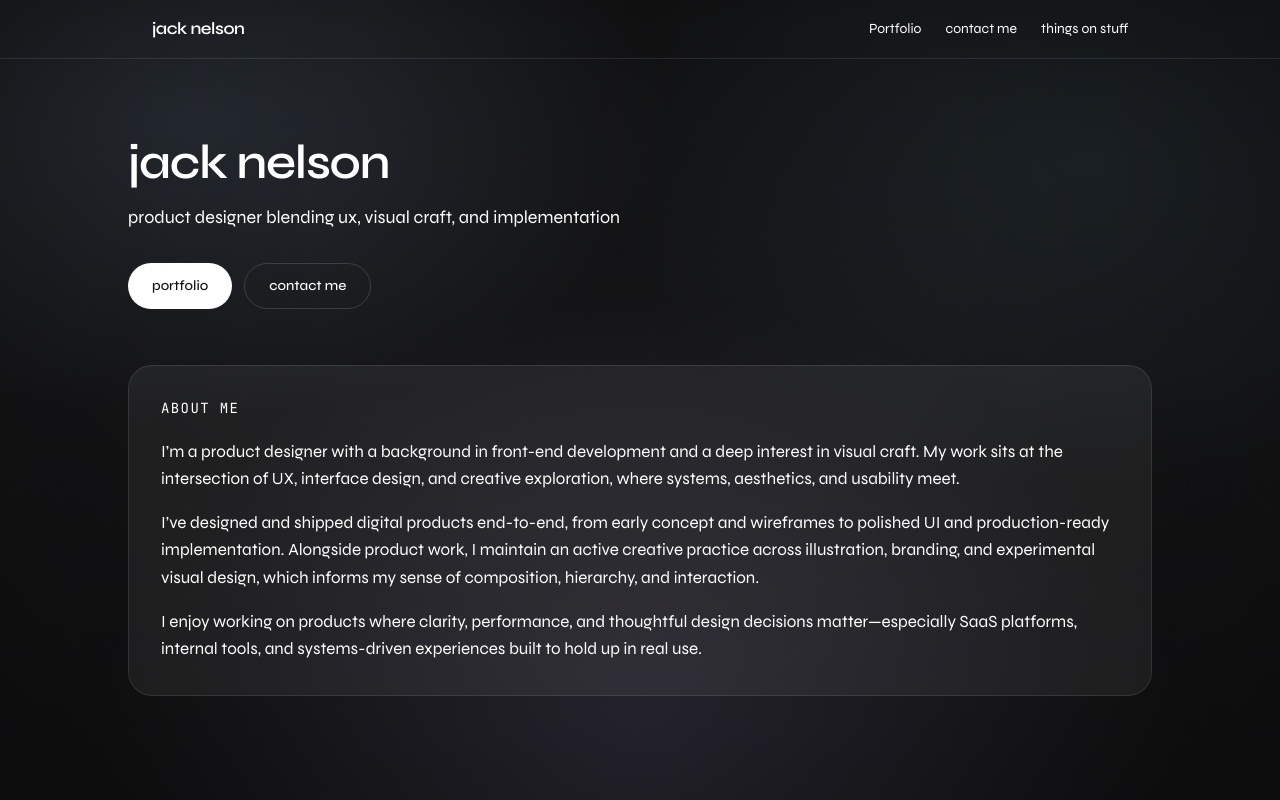
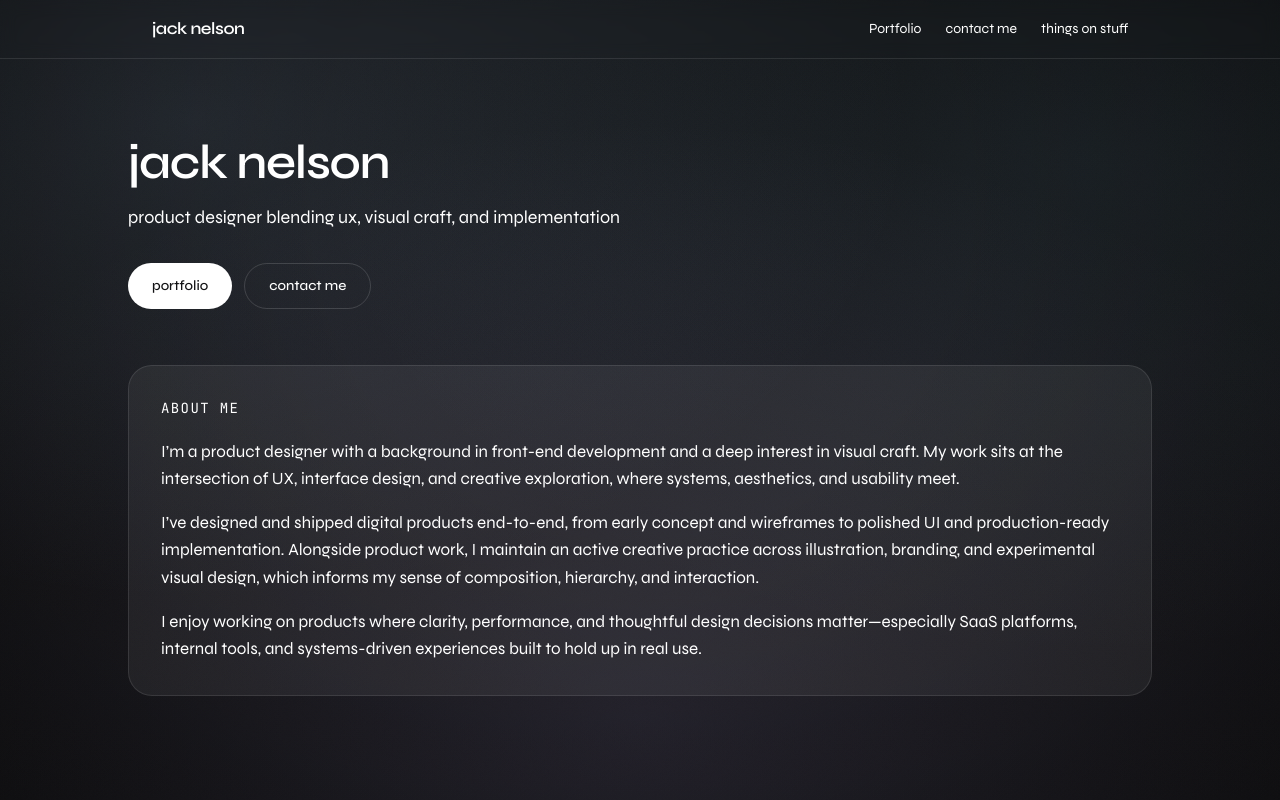
Before and after one commit to signalandform/jacknel, a Next.js app: page / in a window 1280 px wide. Shown: the top 800 px of the page. Built offline with nearby package versions, Linux system fonts and the light colour scheme.

Commit message:
increase background glow sizes

```diff
--- a/app/globals.css
+++ b/app/globals.css
@@ -27,9 +27,9 @@ body {
 /* Site-wide background treatment (no parallax; stays calm and readable) */
 .site-bg {
   background:
-    radial-gradient(800px 500px at 15% 15%, rgba(157, 194, 234, 0.14), transparent 60%),
-    radial-gradient(900px 600px at 85% 20%, rgba(111, 169, 200, 0.10), transparent 55%),
-    radial-gradient(900px 700px at 50% 90%, rgba(155, 144, 201, 0.16), transparent 60%),
+    radial-gradient(1200px 800px at 15% 15%, rgba(157, 194, 234, 0.14), transparent 60%),
+    radial-gradient(1400px 900px at 85% 20%, rgba(111, 169, 200, 0.10), transparent 55%),
+    radial-gradient(1400px 1000px at 50% 90%, rgba(155, 144, 201, 0.16), transparent 60%),
     linear-gradient(180deg, #0f0f10 0%, #141416 45%, #0f0f10 100%);
 }
 
```
